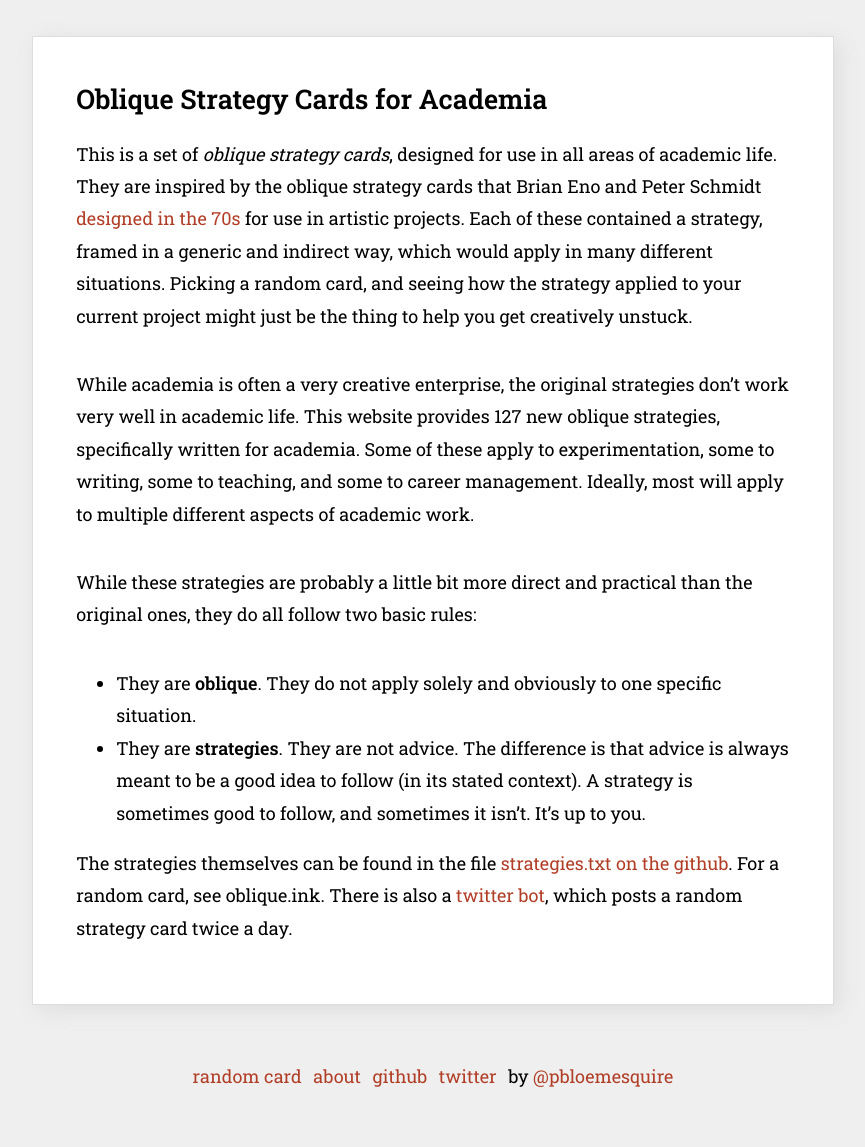
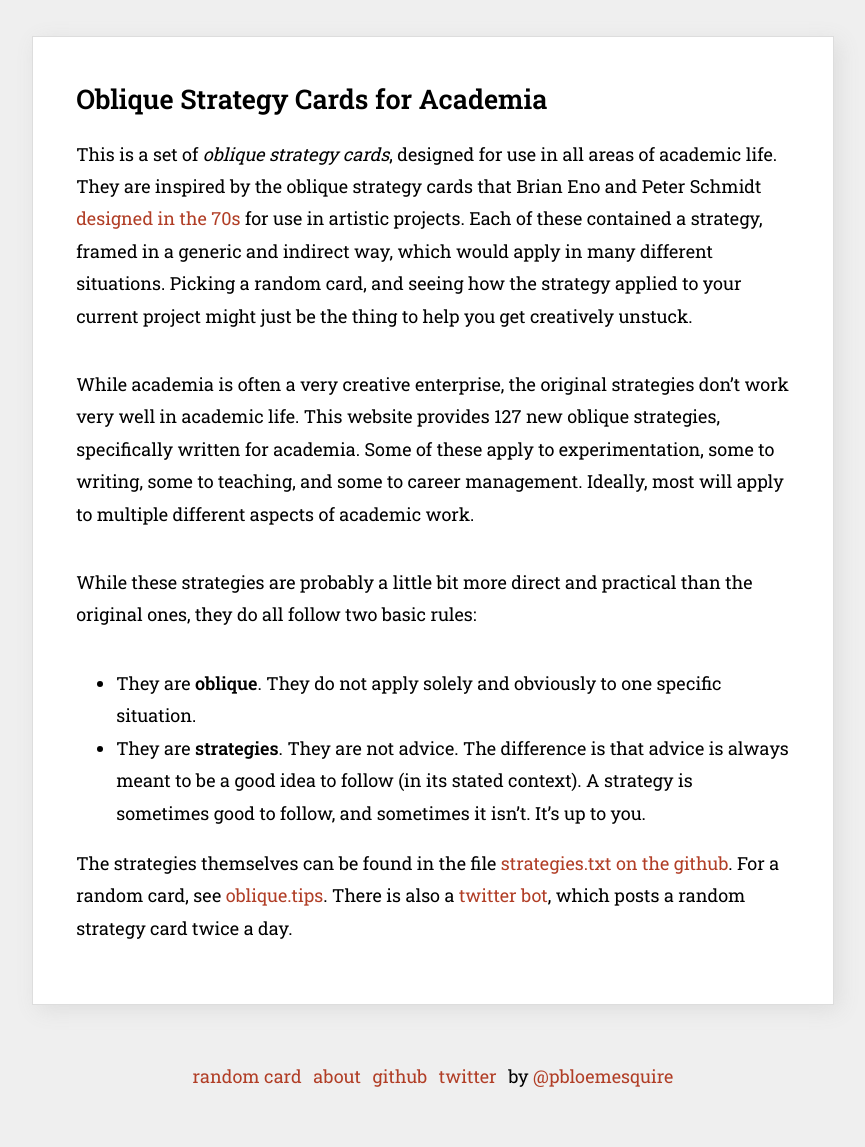
Before and after one commit to pbloem/oblique, a Jekyll site: the page built from about.md, in a window 1280 px wide. Shown: the whole page, without its empty margins (207-1072 px from the left). Built offline with Jekyll 4.4.1, drawn with Linux system fonts in a browser that asks for light colours; nearby versions of some CDN libraries; our own code applies the rules of GitHub Pages for plain Markdown files.

Commit message:
Update about.md

```diff
--- a/about.md
+++ b/about.md
@@ -14,4 +14,4 @@ While these strategies are probably a little bit more direct and practical than
 * They are **oblique**. They do not apply solely and obviously to one specific situation.
 * They are **strategies**. They are not advice. The difference is that advice is always meant to be a good idea to follow (in its stated context). A strategy is sometimes good to follow, and sometimes it isn't. It's up to you.
 
-The strategies themselves can be found in the file [strategies.txt on the github](https://github.com/pbloem/oblique/blob/main/strategies.txt). For a random card, see oblique.ink. There is also a [twitter bot](https://twitter.com/obliquademia), which posts a random strategy card twice a day.
+The strategies themselves can be found in the file [strategies.txt on the github](https://github.com/pbloem/oblique/blob/main/strategies.txt). For a random card, see [oblique.tips](https://oblique.tips). There is also a [twitter bot](https://twitter.com/obliquademia), which posts a random strategy card twice a day.
```
